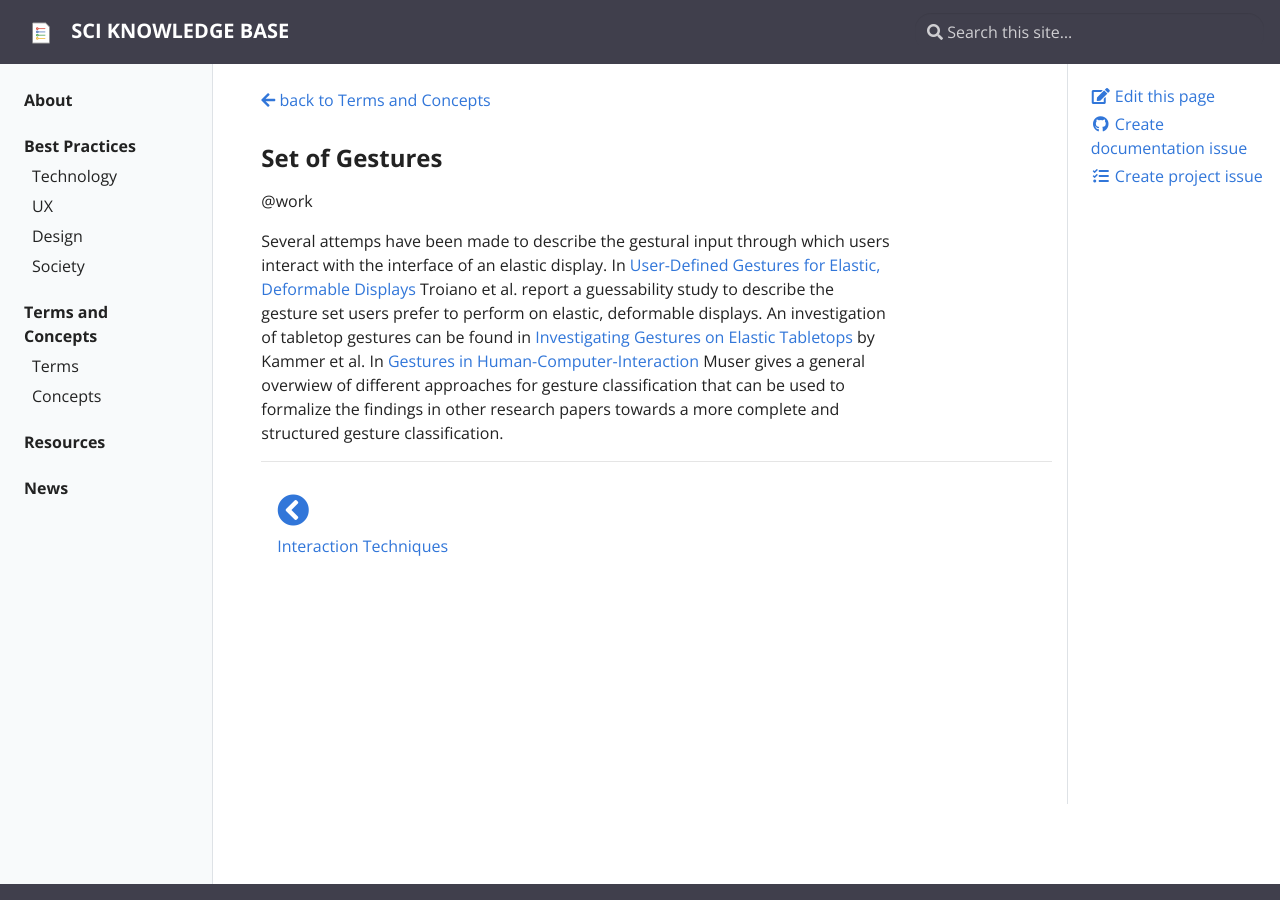
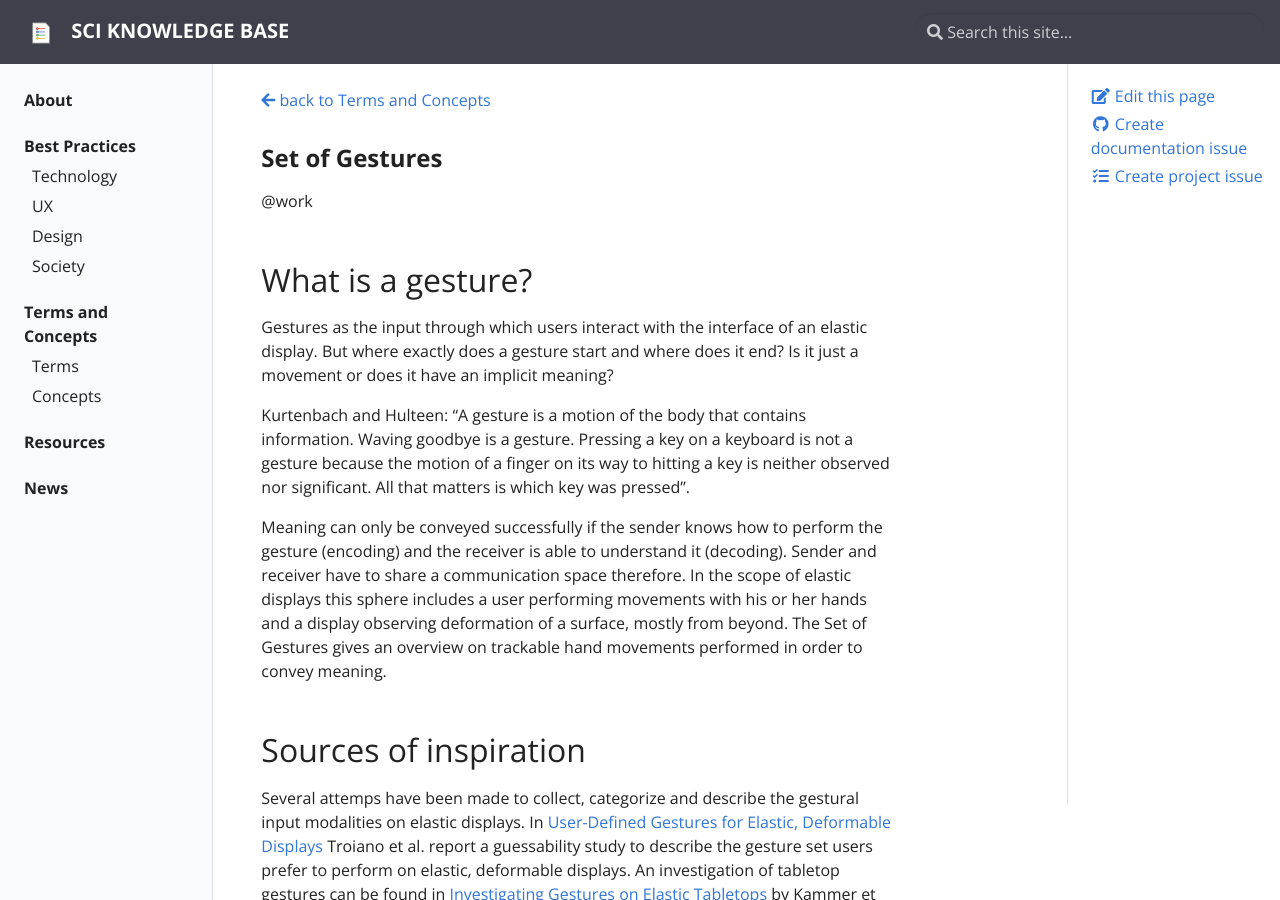
Before and after one commit to visualengineers/sci-knowledge-base, a Jekyll site: the page built from _concepts/set-of-gestures.md, in a window 1280 px wide and 900 px high. Built offline with Jekyll 4.4.1, drawn with Linux system fonts in a browser that asks for light colours; some of the changed text lies outside the part shown.

Commit message:
set of gestures

```diff
--- a/_concepts/set-of-gestures.md
+++ b/_concepts/set-of-gestures.md
@@ -5,4 +5,55 @@ description: set of gestures in interactive visualizations
 ---
 @work
 
-Several attemps have been made to describe the gestural input through which users interact with the interface of an elastic display. In [User-Defined Gestures for Elastic, Deformable Displays]({{ site.baseurl }}/resources/#references) Troiano et al. report a guessability study to describe the gesture set users prefer to perform on elastic, deformable displays. An investigation of tabletop gestures can be found in [Investigating Gestures on Elastic Tabletops]({{ site.baseurl }}/resources/#references) by Kammer et al. In [Gestures in Human-Computer-Interaction]({{ site.baseurl }}/resources/#references) Muser gives a general overwiew of different approaches for gesture classification that can be used to formalize the findings in other research papers towards a more complete and structured gesture classification.
+## What is a gesture?
+Gestures as the input through which users interact with the interface of an elastic display. But where exactly does a gesture start and where does it end? Is it just a movement or does it have an implicit meaning?
+
+Kurtenbach and Hulteen: “A gesture is a motion of the body that contains information. Waving goodbye is a gesture. Pressing a key on a keyboard is not a gesture because the motion of a finger on its way to hitting a key is neither observed nor significant. All that matters is which key was pressed”.
+
+Meaning can only be conveyed successfully if the sender knows how to perform the gesture (encoding) and the receiver is able to understand it (decoding). Sender and receiver have to share a communication space therefore. In the scope of elastic displays this sphere includes a user performing movements with his or her hands and a display observing deformation of a surface, mostly from beyond. The Set of Gestures gives an overview on trackable hand movements performed in order to convey meaning.
+
+## Sources of inspiration
+Several attemps have been made to collect, categorize and describe the gestural input modalities on elastic displays. In [User-Defined Gestures for Elastic, Deformable Displays]({{ site.baseurl }}/resources/#references) Troiano et al. report a guessability study to describe the gesture set users prefer to perform on elastic, deformable displays. An investigation of tabletop gestures can be found in [Investigating Gestures on Elastic Tabletops]({{ site.baseurl }}/resources/#references) by Kammer et al. In [Gestures in Human-Computer-Interaction]({{ site.baseurl }}/resources/#references) Muser gives a general overwiew of different approaches for gesture classification that can be used to formalize the findings in other research papers towards a more complete and structured gesture classification. The video [Obake: interactions with a 2.5D elastic display](/resources/#links) contains a collection of gestural interactions on elastic 2.5D displays.
+
+TROIANO (gestures and preferences):
+Push 18
+Drag 12
+Expand 9
+Grab 9
+Pinch 8
+Pull 6
+Hold 5
+Rotate 3
+Shrink 3
+Draw a shape 3
+Swipe 3
+Tap 3
+Twist 2
+Squeeze 2
+Slide 1
+Stretch 1
+Gather 1
+Release 1
+Lasso 0,9
+Punch 0,7
+Tilt 0,6
+Follow the contour 0,4
+Slice 0,3
+Throw 0,3
+Draw a line 0,2
+Slingshot 0,2
+Round a shape 0,1
+Rub 0,1
+Spread 0,1
+
+OBAKE:
+Intrude (more)
+Extrude (more)
+S-bend
+Stich
+Compress
+Pull (shapes)
+Push (shapes)
+Prod
+Friction
+warp
--- a/_data/links.yml
+++ b/_data/links.yml
@@ -9,3 +9,5 @@
   url: https://hci.rwth-aachen.de/mudpad
 - title: "Tangible Media Group"
   url: http://tangible.media.mit.edu
+- title: "Obake: interactions with a 2.5D elastic display"
+  url: https://vimeo.com/63494095
```
Also changed, not shown: _concepts/interaction-techniques.md (+4 -2 lines).
